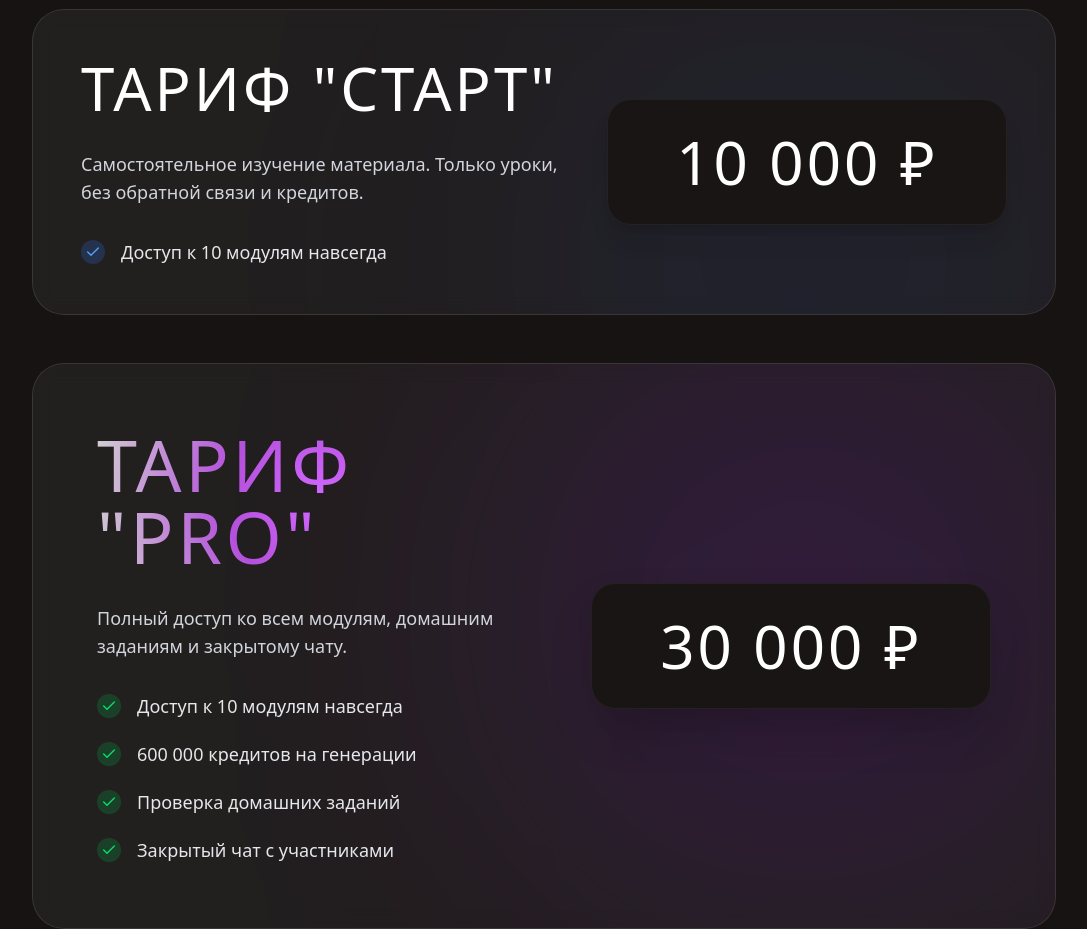
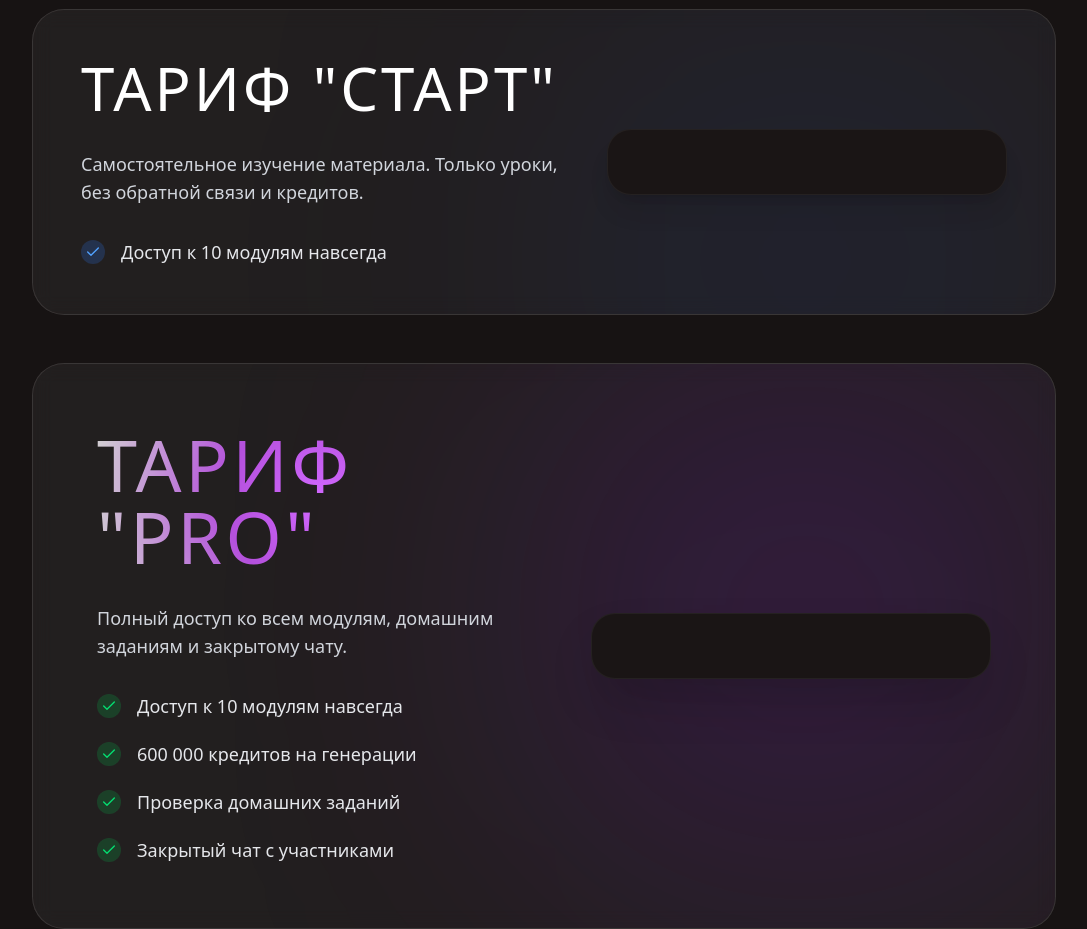
Before and after one commit to Mevali/Site2, a Next.js app: page / in a window 1280 px wide. Shown: the part 3180-4109 px from the top of the page, without its empty margins (96-1183 px from the left). Built offline with nearby package versions, Linux system fonts and the light colour scheme.

Commit message:
feat: remove prices from pricing section

```diff
--- a/components/sections/Pricing.tsx
+++ b/components/sections/Pricing.tsx
@@ -41,7 +41,6 @@ export function Pricing() {
                         </div>
 
                         <div className="w-full md:w-[400px] flex flex-col items-center p-8 rounded-3xl bg-[#1a1515] border border-white/5 shadow-xl">
-                            <div className="font-heading text-6xl text-white text-nowrap">10 000&nbsp;₽</div>
                         </div>
                     </div>
                 </motion.div>
@@ -85,7 +84,6 @@ export function Pricing() {
 
                         {/* Right Side: Price & CTA */}
                         <div className="w-full md:w-[400px] flex flex-col items-center p-8 rounded-3xl bg-[#1a1515] border border-white/5 shadow-2xl">
-                            <div className="font-heading text-6xl text-white text-nowrap">30 000&nbsp;₽</div>
                         </div>
 
                     </div>
```
